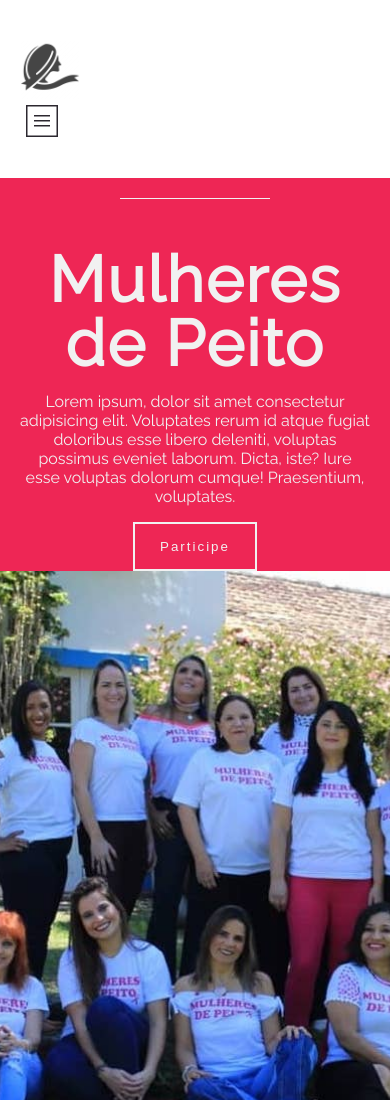
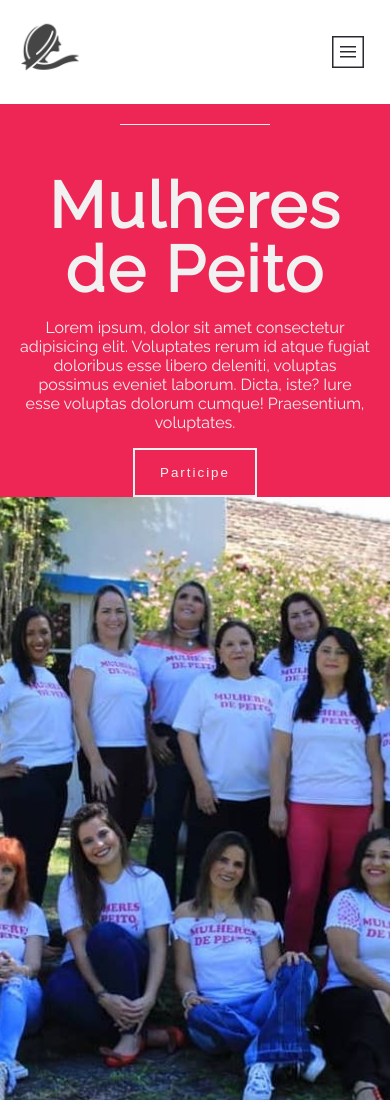
Before and after one commit to felipesaev/mulheresdepeito, a Gatsby site: page / in a window 390 px wide. Shown: the top 1100 px of the page. Built offline with nearby package versions, Linux system fonts and the light colour scheme; Gatsby itself is replaced by a stand-in of ours.

Commit message:
ajustando o componentes Nav

```diff
--- a/gatsby-config.js
+++ b/gatsby-config.js
@@ -3,7 +3,7 @@ module.exports = {
     title: `Gatsby Default Starter`,
     description: `Kick off your next, great Gatsby project with this default starter. This barebones starter ships with the main Gatsby configuration files you might need.`,
     author: `@gatsbyjs`,
-    siteUrl: `https://www.mulheresdepeito.netlify.com`,
+    siteUrl: `https://www.mulheredepeito.netlify.com`,
   },
   plugins: [
     `gatsby-plugin-react-helmet`,
--- a/src/components/Navigation/Nav.js
+++ b/src/components/Navigation/Nav.js
@@ -59,9 +59,9 @@ const Nav = () => {
  <nav>
    <div className="container">
      <div className="flex align-start">
-       <div>
+
          <Link to="#">
-         <Img  fixed={logoImage.childImageSharp.fixed} alt=""/>
+            <Img  fixed={logoImage.childImageSharp.fixed} alt=""/>
          </Link>
 
          <button className="hamburger" onClick={handleClick}  id="hamburger">
@@ -69,7 +69,7 @@ const Nav = () => {
 						<img className="close" onClick={handleClickMenu} src={close} alt="icon-close" />
           </button>
 
-       </div>
+
        <ul id="menu" >
          <li><a href="#about">Inicio</a></li>
          <li><a href="">Sobre</a></li>
--- a/src/components/Navigation/Nav.scss
+++ b/src/components/Navigation/Nav.scss
@@ -4,14 +4,6 @@ $primary-patternpink:#ee2655;
 $dark-pink: #9c1938;
 
 nav {
-
-  .hamburger {
-    display: none;
-    &:focus {
-      outline: none;
-    }
-  }
-
   ul {
     display: flex;
     list-style-type: none;
@@ -20,6 +12,7 @@ nav {
 
   .hamburger {
     display: none;
+
     &:focus {
       outline: none;
     }
--- a/src/pages/index.scss
+++ b/src/pages/index.scss
@@ -54,15 +54,18 @@ body {
 	}
 
 	nav {
-		padding: 20px 0;
-	}
 
-	nav .hamburger {
-		background-color: transparent;
-		border: 0;
-		cursor: pointer;
-		display: flex;
-	}
+		.hamburger {
+			background-color: transparent;
+			border: 0;
+			cursor: pointer;
+			display: flex;
+			align-items: center;
+
+
+		}
+}
+
 
 	nav .hamburger .close {
 		display: none;
```
